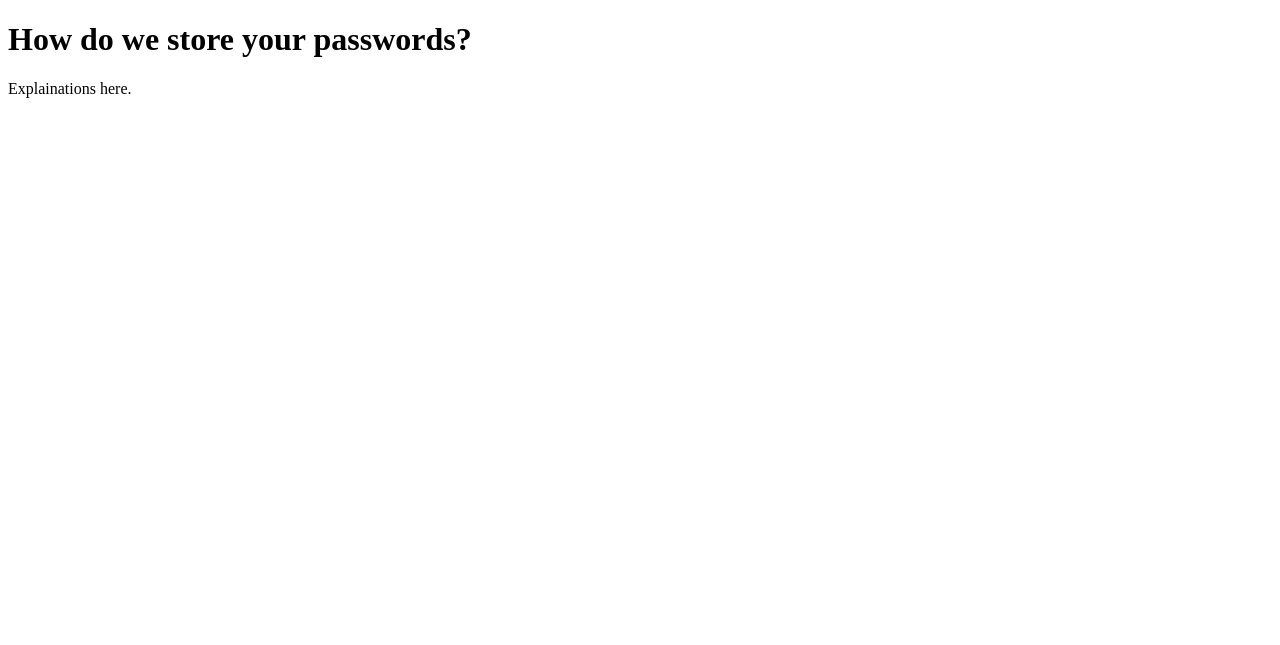
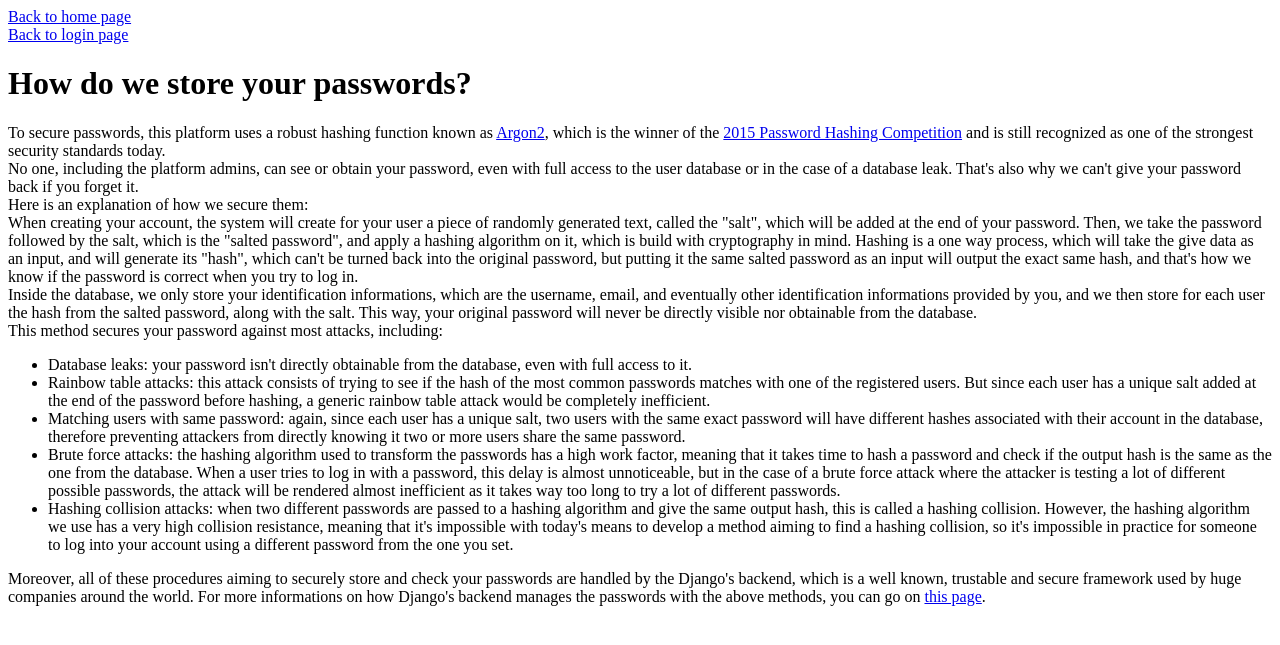
Before and after one commit to ilwan07/ShortView, a Django app: page /info/passwords in a window 1280 px wide. Shown: the top 645 px of the page. Run offline with Django 5.2, Linux system fonts and the light colour scheme.

Commit message:
added password explaination and changed hashing algorithm

```diff
--- a/drafts.txt
+++ b/drafts.txt
@@ -21,3 +21,4 @@ then send it with the message from your mail app, then go back to the page to en
 Things to add or change:
 - create sign in system, limit the username to 3-16 chars (or more?), upper/lowercase letters, numbers,
 and a strict set of symbols (space, dash, underscore), forbid the creation of an account with a duplicate email, force the user to verify mail?
+- Allow the user to use a custom image instead of the default transparent pixel
--- a/pixelspy/templates/pixelspy/info/passwords.html
+++ b/pixelspy/templates/pixelspy/info/passwords.html
@@ -5,7 +5,24 @@
     <title>PixelSpy | Passwords security</title>
 </head>
 <body>
+    <a href="{% url 'index' %}">Back to home page</a> <br>
+    <a href="{% url 'loginpage' %}">Back to login page</a>
     <h1>How do we store your passwords?</h1>
-    <p>Explainations here.</p>
+    <p>
+        To secure passwords, this platform uses a robust hashing function known as <a href="https://en.wikipedia.org/wiki/Argon2">Argon2</a>, which is the winner of the <a href="https://www.password-hashing.net/">2015 Password Hashing Competition</a> and is still recognized as one of the strongest security standards today.
+        <br>No one, including the platform admins, can see or obtain your password, even with full access to the user database or in the case of a database leak. That's also why we can't give your password back if you forget it.
+        <br>Here is an explanation of how we secure them:
+        <br>When creating your account, the system will create for your user a piece of randomly generated text, called the "salt", which will be added at the end of your password. Then, we take the password followed by the salt, which is the "salted password", and apply a hashing algorithm on it, which is build with cryptography in mind. Hashing is a one way process, which will take the give data as an input, and will generate its "hash", which can't be turned back into the original password, but putting it the same salted password as an input will output the exact same hash, and that's how we know if the password is correct when you try to log in.
+        <br>Inside the database, we only store your identification informations, which are the username, email, and eventually other identification informations provided by you, and we then store for each user the hash from the salted password, along with the salt. This way, your original password will never be directly visible nor obtainable from the database.
+        <br>This method secures your password against most attacks, including:
+        <ul>
+            <li>Database leaks: your password isn't directly obtainable from the database, even with full access to it.</li>
+            <li>Rainbow table attacks: this attack consists of trying to see if the hash of the most common passwords matches with one of the registered users. But since each user has a unique salt added at the end of the password before hashing, a generic rainbow table attack would be completely inefficient.</li>
+            <li>Matching users with same password: again, since each user has a unique salt, two users with the same exact password will have different hashes associated with their account in the database, therefore preventing attackers from directly knowing it two or more users share the same password.</li>
+            <li>Brute force attacks: the hashing algorithm used to transform the passwords has a high work factor, meaning that it takes time to hash a password and check if the output hash is the same as the one from the database. When a user tries to log in with a password, this delay is almost unnoticeable, but in the case of a brute force attack where the attacker is testing a lot of different possible passwords, the attack will be rendered almost inefficient as it takes way too long to try a lot of different passwords.</li>
+            <li>Hashing collision attacks: when two different passwords are passed to a hashing algorithm and give the same output hash, this is called a hashing collision. However, the hashing algorithm we use has a very high collision resistance, meaning that it's impossible with today's means to develop a method aiming to find a hashing collision, so it's impossible in practice for someone to log into your account using a different password from the one you set.</li>
+        </ul>
+        Moreover, all of these procedures aiming to securely store and check your passwords are handled by the Django's backend, which is a well known, trustable and secure framework used by huge companies around the world. For more informations on how Django's backend manages the passwords with the above methods, you can go on <a href="https://docs.djangoproject.com/en/5.2/topics/auth/passwords/">this page</a>.
+    </p>
 </body>
 </html>
--- a/pixelspy/templates/pixelspy/login.html
+++ b/pixelspy/templates/pixelspy/login.html
@@ -19,6 +19,6 @@
         <input type="submit" value="Log in">
     </form>
     <br>
-    <a href="{% url 'passStoreInfo' %}">How do we store your sensitive data?</a>
+    <a href="{% url 'passStoreInfo' %}">How do we securely store your passwords?</a>
 </body>
 </html>
```
Also changed, not shown: website/settings.py (+9 -0 lines).
